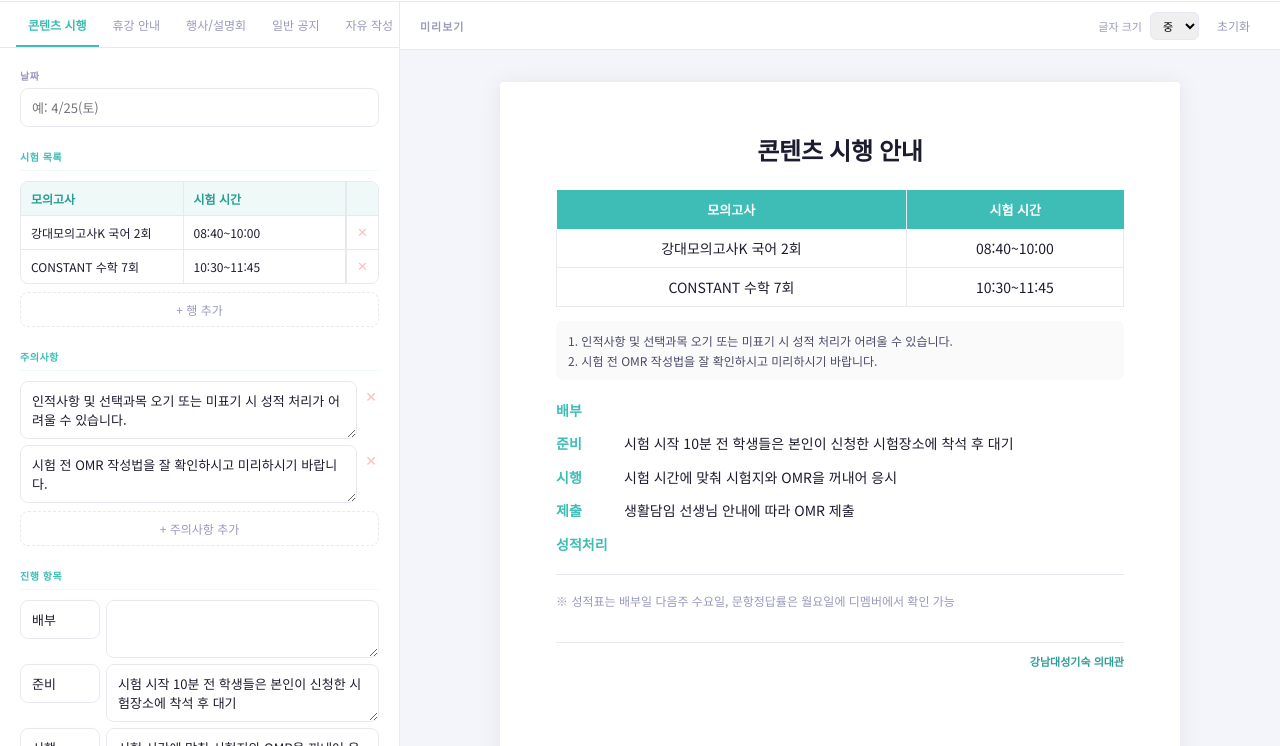
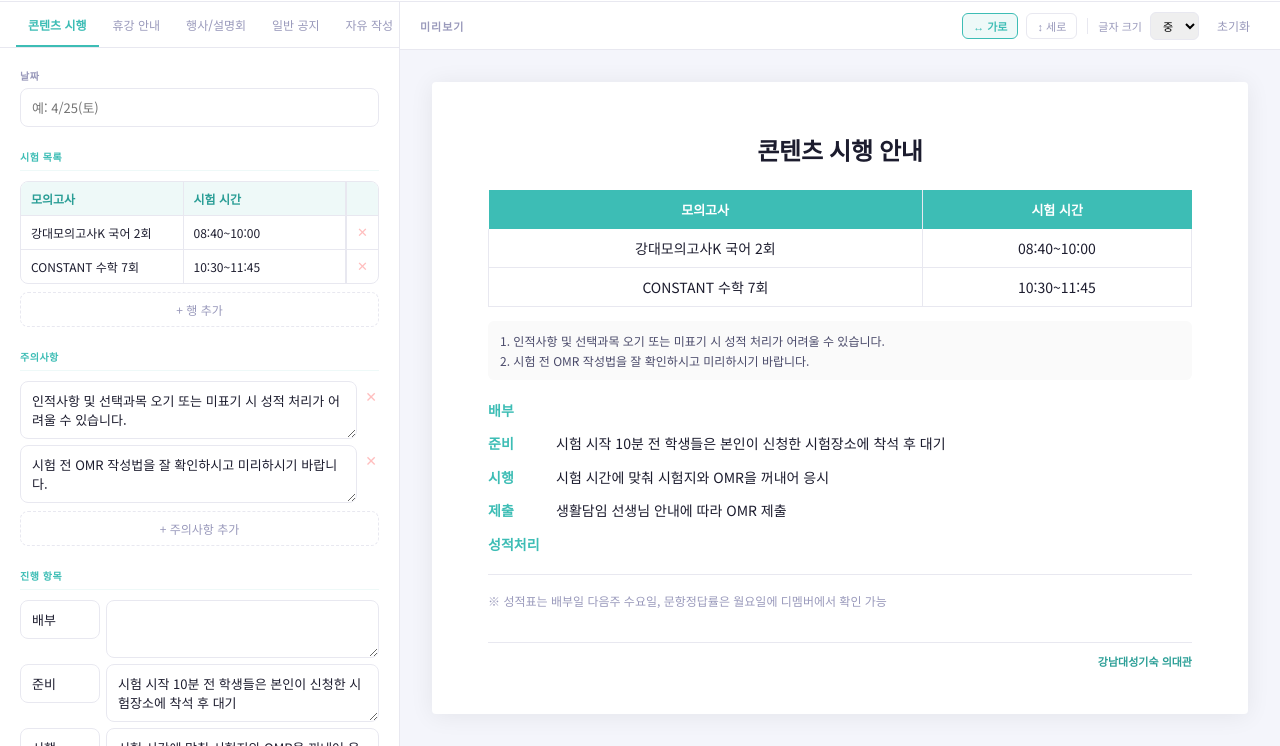
Before and after one commit to knkscampusm/campusm_notice, a plain HTML site: page index.html in a window 1280 px wide. Shown: the part 54-800 px from the top of the page. Drawn offline with Linux system fonts and the light colour scheme.

Commit message:
Update index.html

```diff
--- a/index.html
+++ b/index.html
@@ -135,11 +135,25 @@ body{display:flex;flex-direction:column}
 
 /* ── Notice paper ── */
 .paper{
-  background:var(--white);width:100%;max-width:680px;min-height:860px;
+  background:var(--white);width:100%;
   padding:52px 56px;border-radius:4px;
   box-shadow:0 2px 24px rgba(0,0,0,0.07);
   font-family:var(--font);color:var(--ink);font-size:15px;
+  transition:max-width .25s, min-height .25s;
 }
+/* 가로 (landscape) - 기본 */
+.paper.landscape{max-width:960px;min-height:560px;}
+/* 세로 (portrait) */
+.paper.portrait{max-width:680px;min-height:860px;}
+
+/* orientation toggle buttons */
+.orient-btn{
+  background:none;border:1.5px solid var(--line);border-radius:6px;
+  padding:4px 10px;font-family:var(--font);font-size:11px;color:var(--muted);
+  cursor:pointer;transition:all .2s;display:flex;align-items:center;gap:4px;
+}
+.orient-btn.active{border-color:var(--teal);color:var(--teal);background:var(--teal-bg);font-weight:700;}
+.orient-btn:hover:not(.active){border-color:var(--ink2);color:var(--ink2)}
 .n-title{font-size:24px;font-weight:900;text-align:center;letter-spacing:-.3px;margin-bottom:24px;line-height:1.35}
 .n-table{width:100%;border-collapse:collapse;margin-bottom:14px;font-size:14px}
 .n-table th{background:var(--teal);color:#fff;padding:10px 12px;text-align:center;font-weight:700;font-size:13px}
@@ -186,7 +200,7 @@ body{display:flex;flex-direction:column}
   .topbar,.editor,.preview-bar{display:none!important}
   body,.workspace,.preview{display:block;overflow:visible;background:white}
   .preview-scroll{padding:0;overflow:visible;display:block}
-  .paper{box-shadow:none;max-width:100%;padding:15mm 18mm;border-radius:0;min-height:unset}
+  .paper{box-shadow:none;max-width:100%!important;padding:12mm 16mm;border-radius:0;min-height:unset!important}
 }
 </style>
 </head>
@@ -222,6 +236,9 @@ body{display:flex;flex-direction:column}
     <div class="preview-bar">
       <span class="preview-bar-label">미리보기</span>
       <div style="display:flex;gap:8px;align-items:center">
+        <button class="orient-btn active" id="btnLandscape">↔ 가로</button>
+        <button class="orient-btn" id="btnPortrait">↕ 세로</button>
+        <div style="width:1px;height:16px;background:var(--line);margin:0 2px"></div>
         <label style="font-size:11px;color:var(--muted)">글자 크기</label>
         <select id="fontSz" style="border:1.5px solid var(--line);border-radius:6px;padding:4px 8px;font-family:var(--font);font-size:11px;outline:none">
           <option value="13">소</option>
@@ -232,7 +249,7 @@ body{display:flex;flex-direction:column}
       </div>
     </div>
     <div class="preview-scroll">
-      <div class="paper" id="paper"></div>
+      <div class="paper landscape" id="paper"></div>
     </div>
   </div>
 </div>
@@ -581,7 +598,28 @@ document.querySelectorAll('.tab-btn').forEach(btn => {
   });
 });
 
-// ── Font size ──────────────────────────────────────────────────────
+// ── Orientation ────────────────────────────────────────────────────
+let orientation = 'landscape'; // default
+
+function applyOrientation() {
+  const paper = document.getElementById('paper');
+  paper.classList.toggle('landscape', orientation === 'landscape');
+  paper.classList.toggle('portrait', orientation === 'portrait');
+  document.getElementById('btnLandscape').classList.toggle('active', orientation === 'landscape');
+  document.getElementById('btnPortrait').classList.toggle('active', orientation === 'portrait');
+
+  // @page size for print
+  let styleTag = document.getElementById('orientStyle');
+  if (!styleTag) { styleTag = document.createElement('style'); styleTag.id = 'orientStyle'; document.head.appendChild(styleTag); }
+  styleTag.textContent = orientation === 'landscape'
+    ? '@page { size: A4 landscape; margin: 10mm 14mm; }'
+    : '@page { size: A4 portrait; margin: 10mm 14mm; }';
+}
+
+document.getElementById('btnLandscape').addEventListener('click', () => { orientation = 'landscape'; applyOrientation(); });
+document.getElementById('btnPortrait').addEventListener('click', () => { orientation = 'portrait'; applyOrientation(); });
+
+applyOrientation();
 document.getElementById('fontSz').addEventListener('change', e => {
   document.getElementById('paper').style.fontSize = e.target.value + 'px';
 });
```
